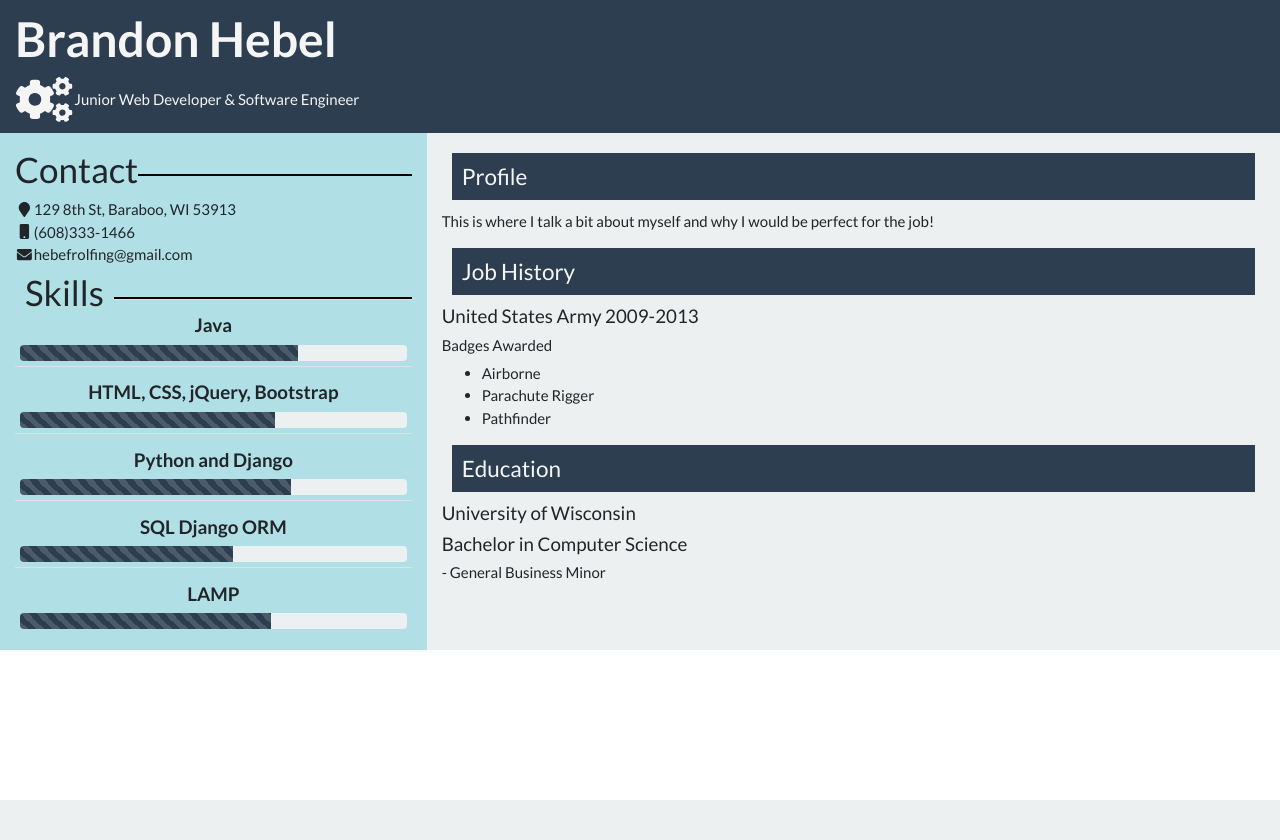
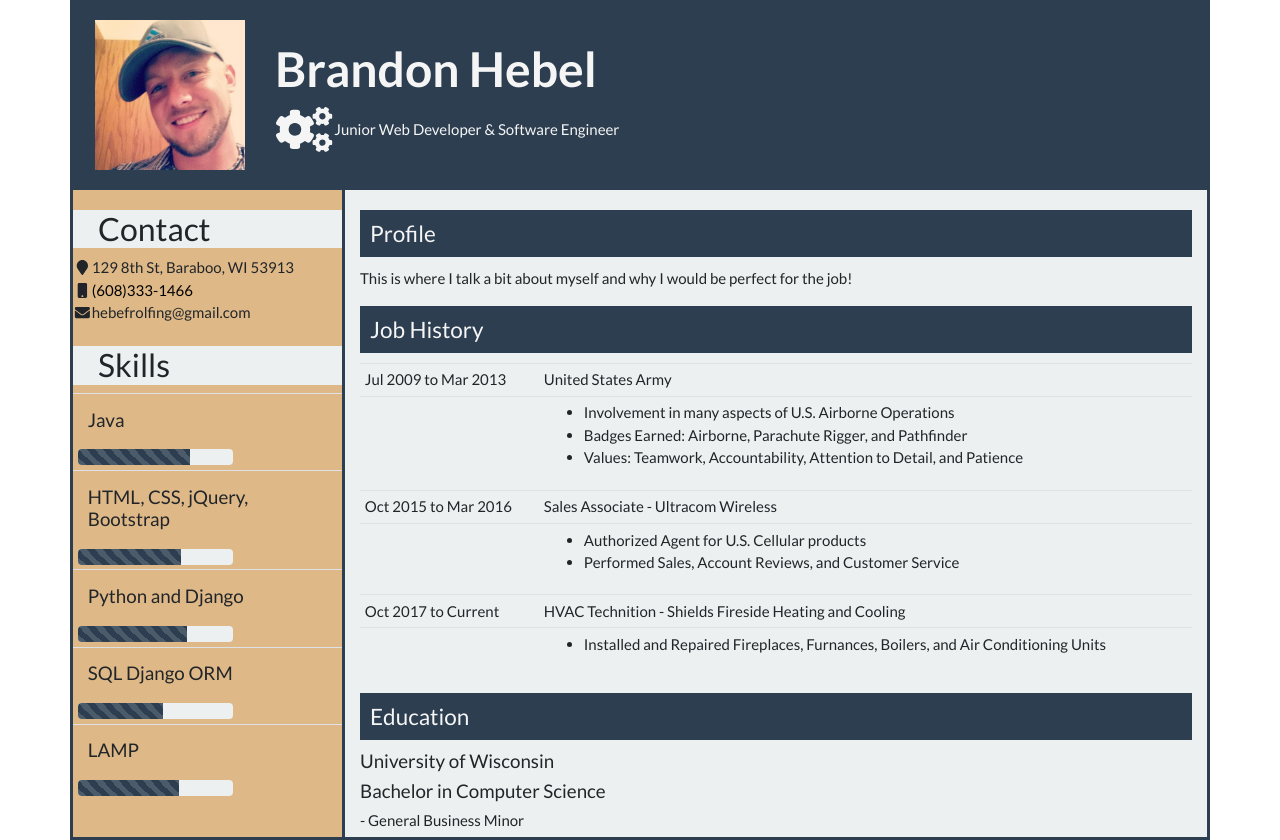
Before and after one commit to BrandonHebel/brandon, a Django app: page / in a window 1280 px wide. Before the commit the page ends 800 px from the top, so only its background shows below. Run offline with Django 3.2, Linux system fonts and the light colour scheme; some libraries are stand-ins or nearby versions.

Commit message:
version 0.0.1

```diff
--- a/resume/static/resume/style.css
+++ b/resume/static/resume/style.css
@@ -1,36 +1,47 @@
 .container {
 }
 #left-col {
-  padding-top: 10px;
+  padding-top: 20px;
+  max-width: 275px;
+  min-width: 275px;
+  border: 3px solid #2C3E50;
+  border-top: 0px;
 }
 .left-col {
-  background-color: powderblue;
+  background-color: burlywood;
+
 }
 #right-col {
   padding-top: 10px;
   background-color: #ecf0f1;
+  border-bottom: 3px solid #2C3E50;
+  border-right: 3px solid #2C3E50;
 }
 #header-div {
   padding-bottom: 10px;
   padding-top: 10px;
 }
+#body-div {
+  width = 100%;
+}
 .header {
   background-color: #2C3E50;
 }
 .skill {
-  text-align: center;
-  padding-top: 10px;
-  font-weight: bold;
+  text-align: left;
+  padding: 10px 10px 10px 10px;
 }
 .fas {
   padding-right: 10px;
 }
 hr {
   display:inline-block;
-  width: 200px;
 }
 h3 {
   display: inline-block;
+  padding-left: 25px;
+  background-color: #ecf0f1;
+  width: 100%;
 }
 .contact {
   text-align: justify;
@@ -38,6 +49,8 @@ h3 {
 h1 {
   font-weight: bold;
   color: whitesmoke;
+  display: inline-block;
+  padding-top: 30px;
 }
 .fa-cogs {
   color: whitesmoke;
@@ -46,8 +59,20 @@ h1 {
   color: whitesmoke;
 }
 h4 {
-  margin: 10px 10px 10px 10px;
+  margin: 10px 0px 10px 0px;
   padding: 10px 10px 10px;
   color: whitesmoke;
   background-color: #2C3E50;
 }
+#self_portrait {
+  padding-left: 10px;
+  padding-top: 10px;
+  padding-bottom: 10px;
+  width: 100%;
+}
+.progress {
+  width: 60%;
+}
+a {
+  color: black;
+}
--- a/resume/templates/resume/index.html
+++ b/resume/templates/resume/index.html
@@ -3,44 +3,37 @@
 {% block title %}<title>Brandon Hebel's Resume</title>{% endblock %}
 {% block style %}<link rel="stylesheet" href="{% static 'resume/style.css' %}">{% endblock %}
 {% block content %}
-  <div class="container-fluid">
-    <div id="header-div" class="row header" >
-      <div class="col-12">
+  <div class="container">
+    <div id="header-div" class="row header" > <!-- start #header-div -->
+      <div class="col-2">
+        <img id="self_portrait" src="{% static 'resume/me.jpg' %}" />
+      </div>
+      <div class="col-9 header">
         <h1>Brandon Hebel</h1>
-      </div>
-      <div class="col-12 header">
         <table>
           <tbody>
             <tr>
               <td class="header"><i class="fa fa-cogs fa-3x"></i></td>
               <td class="header whitesmoke">Junior Web Developer & Software Engineer</td>
             </tr>
+          </tbody>
         </table>
       </div>
     </div> <!-- end #header-div -->
-    <div  class="row">
-      <div id="left-col" class="col-4 left-col">
-        <div style="width: 100%; height: 33px; border-bottom: 2px solid black; text-align: left">
-          <span class="left-col" style="font-size: 35px;">
-            Contact<!--Padding is optional-->
-          </span>
-        </div>
-        <br>
+    <div id="body-div" class="row"> <!-- start body-div -->
+      <div id="left-col" class="left-col"> <!-- start #left-col -->
+        <h3>Contact</h3>
         <div class="contact"><i class="fa fa-map-marker fa-fw"></i>129 8th St, Baraboo, WI 53913</div>
-        <div class="contact"><i class="fa fa-mobile fa-fw"></i>(608)333-1466</div>
+        <div class="contact"><i class="fa fa-mobile fa-fw"></i><a href="tel:+1-608-333-1466">(608)333-1466</a></div>
         <div class="contact"><i class="fas fa-envelope fa-fw"></i>hebefrolfing@gmail.com</div>
-        <div style="width: 100%; height: 33px; border-bottom: 2px solid black; text-align: left">
-          <span class="left-col" style="font-size: 35px; padding: 0 10px;">
-            Skills <!--Padding is optional-->
-          </span>
-        </div>
+        <br />
+        <h3>Skills</h3>
         <table class="table table-sm skill">
           <tr>
             <td class="left-col">
               <h5 class="skill">Java</h5>
               <div class="progress">
-                <div class="progress-bar progress-bar-info progress-bar-striped" role="progressbar"
-  aria-valuenow="60" aria-valuemin="0" aria-valuemax="100" style="width:72%">
+                <div class="progress-bar progress-bar-info progress-bar-striped" role="progressbar" aria-valuenow="60" aria-valuemin="0" aria-valuemax="100" style="width:72%">
                 </div>
               </div>
             </td>
@@ -49,9 +42,7 @@
             <td class="left-col">
               <h5 class="skill">HTML, CSS, jQuery, Bootstrap</h5>
               <div class="progress">
-                <div class="progress-bar progress-bar-striped" role="progressbar"
-  aria-valuenow="60" aria-valuemin="0" aria-valuemax="100" style="width:66%">
-                </div>
+                <div class="progress-bar progress-bar-striped" role="progressbar" aria-valuenow="60" aria-valuemin="0" aria-valuemax="100" style="width:66%"></div>
               </div>
             </td>
           </tr>
@@ -59,8 +50,7 @@
             <td class="left-col">
               <h5 class="skill">Python and Django</h5>
               <div class="progress">
-                <div class="progress-bar progress-bar-striped" role="progressbar"
-  aria-valuenow="60" aria-valuemin="0" aria-valuemax="100" style="width:70%">
+                <div class="progress-bar progress-bar-striped" role="progressbar" aria-valuenow="60" aria-valuemin="0" aria-valuemax="100" style="width:70%">
                 </div>
               </div>
             </td>
@@ -69,8 +59,7 @@
             <td class="left-col">
               <h5 class="skill">SQL Django ORM</h5>
               <div class="progress">
-                <div class="progress-bar progress-bar-striped" role="progressbar"
-  aria-valuenow="60" aria-valuemin="0" aria-valuemax="100" style="width:55%">
+                <div class="progress-bar progress-bar-striped" role="progressbar" aria-valuenow="60" aria-valuemin="0" aria-valuemax="100" style="width:55%">
                 </div>
               </div>
             </td>
@@ -79,27 +68,60 @@
             <td class="left-col">
               <h5 class="skill">LAMP</h5>
               <div class="progress">
-                <div class="progress-bar progress-bar-striped" role="progressbar"
-  aria-valuenow="60" aria-valuemin="0" aria-valuemax="100" style="width:65%">
+                <div class="progress-bar progress-bar-striped" role="progressbar" aria-valuenow="60" aria-valuemin="0" aria-valuemax="100" style="width:65%">
                 </div>
               </div>
             </td>
           </tr>
         </table>
-      </div>
-      <div id="right-col" class="col-8">
+      </div> <!-- end left-col -->
+      <div id="right-col" class="col"> <!-- start #right-col -->
         <h4>Profile</h4>
         <p>This is where I talk a bit about myself and why I would be perfect for the job!
         <h4>Job History</h4>
-        <h5>United States Army 2009-2013</h5>
-        <h6>Badges Awarded</h6>
-        <ul><li>Airborne</li><li>Parachute Rigger</li><li>Pathfinder</li></ul>
+        <table class="table table-sm">
+          <tbody>
+            <tr><td>Jul 2009 to Mar 2013</td>
+              <td>United States Army</td>
+            </tr>
+            <tr><td></td>
+              <td>
+                <ul>
+                  <li>Involvement in many aspects of U.S. Airborne Operations</li>
+                  <li>Badges Earned: Airborne, Parachute Rigger, and Pathfinder</li>
+                  <li>Values: Teamwork, Accountability, Attention to Detail, and Patience</li>
+                </ul>
+              </td>
+            </tr>
+            <tr><td>Oct 2015 to Mar 2016</td>
+              <td>Sales Associate - Ultracom Wireless</td>
+            </tr>
+            <tr><td></td>
+              <td>
+                <ul>
+                  <li>Authorized Agent for U.S. Cellular products</li>
+                  <li>Performed Sales, Account Reviews, and Customer Service</li>
+                </ul>
+              </td>
+            </tr>
+            <tr><td>Oct 2017 to Current</td>
+              <td>HVAC Technition - Shields Fireside Heating and Cooling</td>
+            </tr>
+            <tr><td></td>
+              <td>
+                <ul>
+                  <li>Installed and Repaired Fireplaces, Furnances, Boilers, and Air Conditioning Units</li>
+                </ul>
+              </td>
+            </tr>
+          </tbody>
+        </table>
         <h4>Education</h4>
         <h5>University of Wisconsin</h5>
         <h5>Bachelor in Computer Science</h5>
         <h6>- General Business Minor</h6>
-      </div>
-    </div>
-  </div>
+      </div> <!-- end #right-col -->
+    </div> <!-- end #body-div -->
+  </div> <!-- end .container -->
   {% block script %}<script src="http://localhost:35729/livereload.js"></script>{% endblock %}
 {% endblock %}
```
Also changed, not shown: resume/templates/resume/job_history.html (added, +15 -0 lines), resume/static/resume/me.jpg (added).
